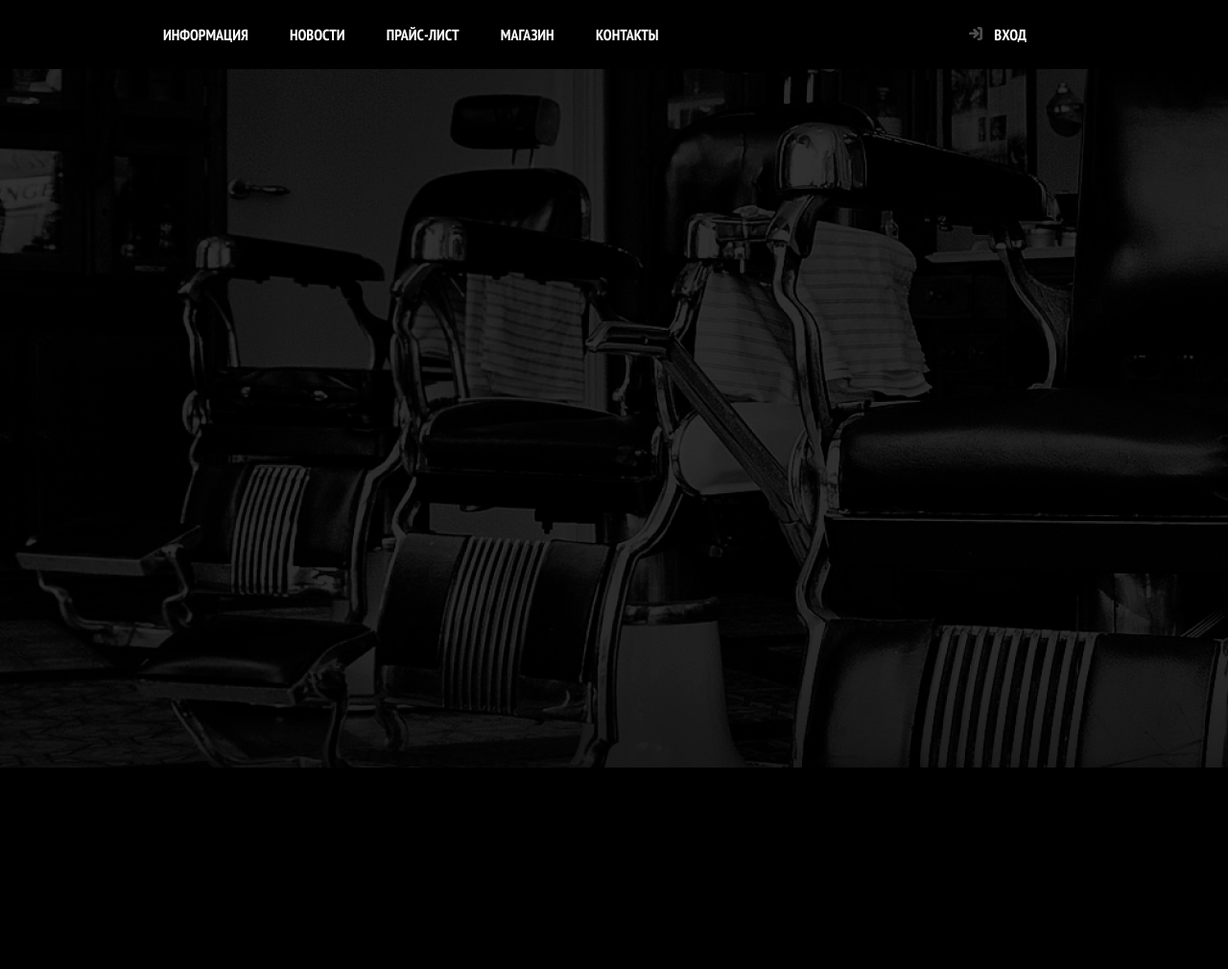
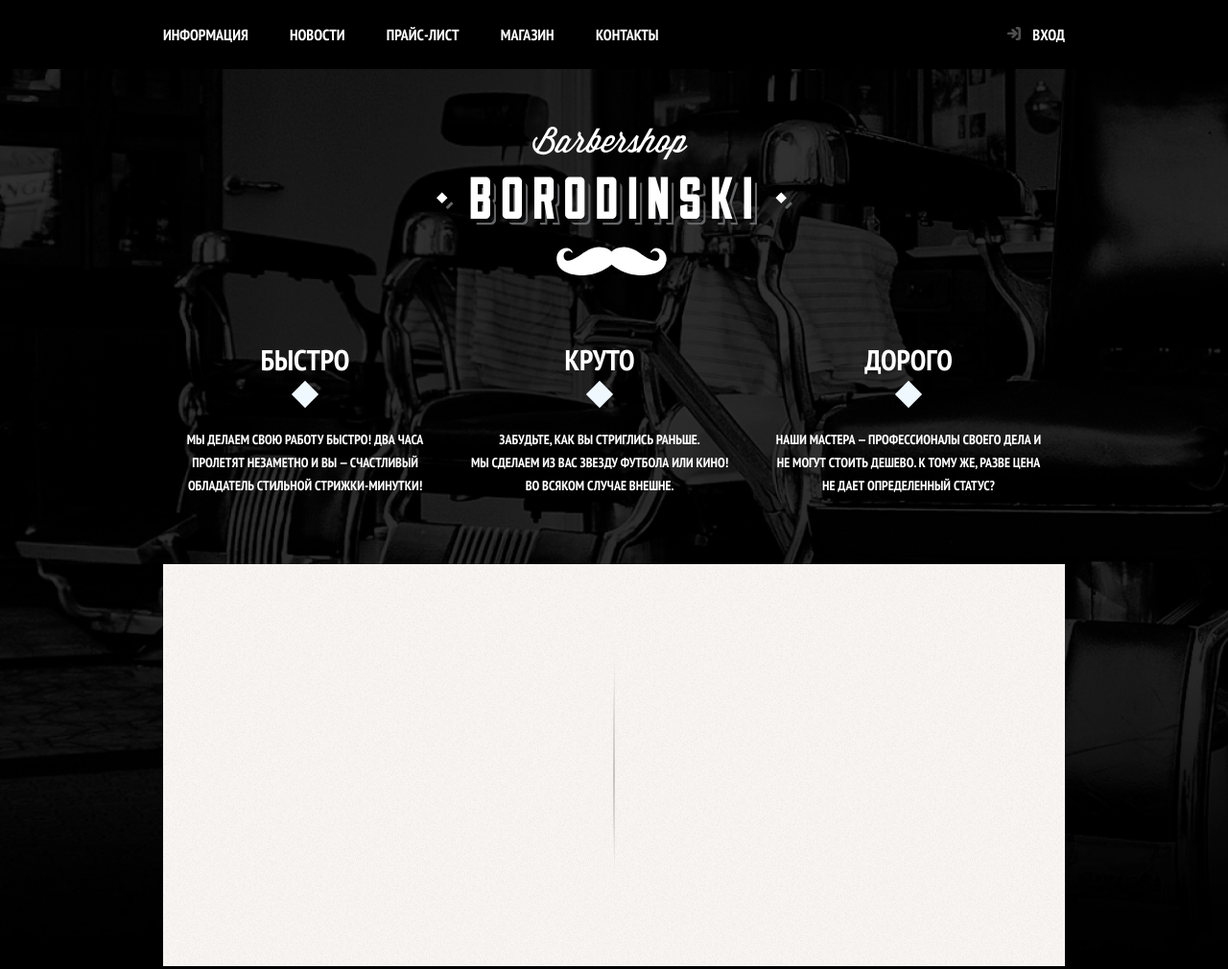
Before and after one commit to drangal/barbershop, a plain HTML site: page index.html in a window 1280 px wide. Shown: the top 1010 px of the page at 96% size. Before the commit the page ends 800 px from the top, so only its background shows below. Drawn offline with Linux system fonts and the light colour scheme.

Commit message:
add main/footer

```diff
--- a/css/style.css
+++ b/css/style.css
@@ -5,6 +5,8 @@ html {
 
 *, *:before, *:after {
     box-sizing: inherit;
+    margin: 0;
+    padding: 0;
 }
 
 body {
@@ -17,7 +19,13 @@ body {
     background-color: #000000;
 	background-image: url("../img/Фон.jpg");
 	background-repeat: no-repeat;
+    background-size: cover;
 }
+
+/* .wrapper {
+    display: flex;
+    align-items: center;
+} */
 
 .header-wrapper {
     background-color: black;
@@ -26,25 +34,22 @@ body {
     height: 72px;
 }
 
-.container {
-
-}
-
 .navbar {
     display: flex;
     justify-content: space-between;
     font-size: 16px;
-    line-height: 20px;
     max-width: 940px;
     margin: 0px auto;
 }
 
 ul {
-    margin: 26px 0 0 0;
+    margin-top: 26px;
+    margin-bottom: 0;
     padding: 0;
+    list-style-type: none;
 }
 
-.navbar__links, .navbar__login {
+.navbar__links {
     padding-right: 40px;
     display: inline;
 }
@@ -57,3 +62,59 @@ a {
 svg {
     margin-right: 12px;
 }
+
+.main {
+    max-width: 940px;
+    margin: 0px auto;
+    font-size: 14px;
+    line-height: 24px;
+}
+
+.logo-index {
+    margin: 60px auto;
+    text-align: center;
+}
+
+.sailing-points {
+    display: flex;
+    justify-content: space-around;
+    margin-bottom: 70px;
+}
+
+.sailing-points__item {
+    display: block;
+    text-align: center;
+}
+
+.name {
+    font-size: 30px;
+    line-height: 42px;
+}
+
+.square {
+    width: 20px;
+    height: 20px;
+    background-color: #f0f8ff;
+    transform: rotate(45deg);
+    display: block;
+    margin-left: auto;
+    margin-right: auto;
+    margin-top: 5px;
+    margin-bottom: 25px;
+}
+
+.info {
+    color: #000;
+    text-align: left;
+    min-width: 940px;
+    min-height: 419px;
+    background: url(../icon/shape.svg) center no-repeat,url(../img/Подложка.jpg) #f9f6f3;
+    margin-bottom: 36px;
+}
+
+.footer {
+    background: url(../img/footer.jpg), #1A1A1A;
+    width: 100%;
+    height: 193px;
+    margin-top: 65px;
+}
--- a/index.html
+++ b/index.html
@@ -11,8 +11,8 @@
     <title>Barbershop BORODINSKI | Главная</title>
 </head>
 <body>
-    <header class="header-wrapper">
-        <div class="container">
+    <div class="wrapper">
+        <header class="header-wrapper">
             <nav class="navbar">
                 <ul>
                     <li class="navbar__links"><a href="#">ИНФОРМАЦИЯ</a></li>
@@ -32,9 +32,52 @@
                         </svg>Вход</a></li>
                 </ul>
             </nav>
-        </div>
-    </header>
-    <main class="container"></main>
-    <footer class="contacts"></footer>
+        </header>
+        <main class="main">
+            <div class="container">
+                <div class="logo-index">
+                    <img src="icon/logo-index.svg" alt="Barbershop BORODINSKI">
+                </div>
+                <div class="sailing-points">
+                    <div class="sailing-points__item">
+                        <b class="name">БЫСТРО</b>
+                        <div class="square"></div>
+                        <p>
+                            МЫ ДЕЛАЕМ СВОЮ РАБОТУ БЫСТРО! ДВА ЧАСА <br>
+                            ПРОЛЕТЯТ НЕЗАМЕТНО И ВЫ — СЧАСТЛИВЫЙ <br>
+                            ОБЛАДАТЕЛЬ СТИЛЬНОЙ СТРИЖКИ-МИНУТКИ!
+                        </p>
+                    </div>
+                    <div class="sailing-points__item">
+                        <b class="name">КРУТО</b>
+                        <div class="square"></div>
+                        <p>
+                            ЗАБУДЬТЕ, КАК ВЫ СТРИГЛИСЬ РАНЬШЕ. <br>
+                            МЫ СДЕЛАЕМ ИЗ ВАС ЗВЕЗДУ ФУТБОЛА ИЛИ КИНО! <br>
+                            ВО ВСЯКОМ СЛУЧАЕ ВНЕШНЕ.
+                        </p>
+                    </div>
+                    <div class="sailing-points__item">
+                        <b class="name">ДОРОГО</b>
+                        <div class="square"></div>
+                        <p>
+                            НАШИ МАСТЕРА — ПРОФЕССИОНАЛЫ СВОЕГО ДЕЛА И <br>
+                            НЕ МОГУТ СТОИТЬ ДЕШЕВО. К ТОМУ ЖЕ, РАЗВЕ ЦЕНА <br>
+                            НЕ ДАЕТ ОПРЕДЕЛЕННЫЙ СТАТУС?
+                        </p>
+                    </div>
+                </div>
+                <div class="info">
+                    <div class="info__news"></div>
+                    <div class="info__gallery"></div>
+                </div>
+                <div class="info"></div>
+            </div>
+        </main>
+        <footer class="footer">
+            <div class="container">
+            </div>
+        </footer>
+    </div>
 </body>
 </html>
```
Also changed, not shown: icon/shape.svg (added), img/footer.jpg (added), img/news&photo.jpg (added), img/Подложка.jpg (added).
